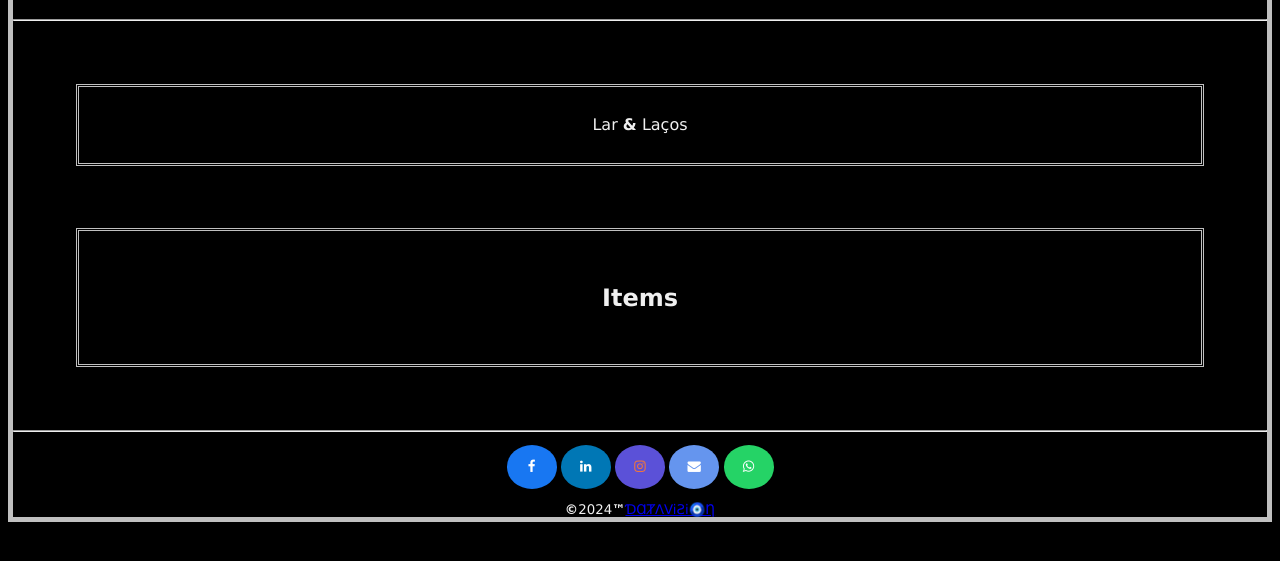
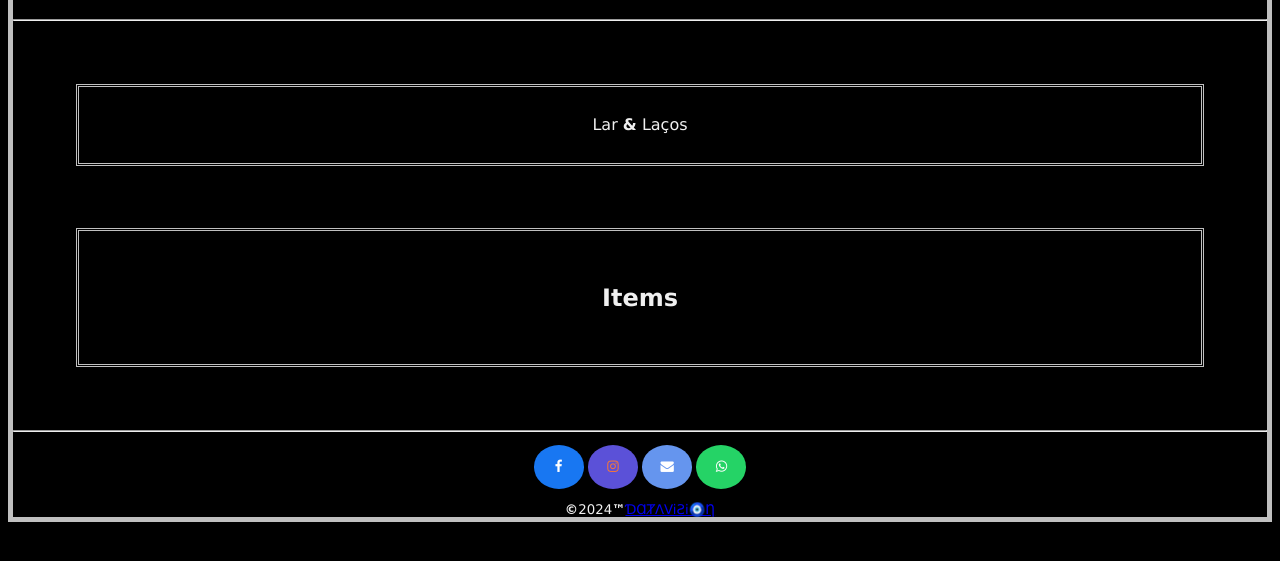
Before and after one commit to larelacos/larelacos.github.io, a plain HTML site: page index.html in a window 1280 px wide. Shown: the part 115-676 px from the top of the page. Drawn offline with Linux system fonts and the light colour scheme.

Commit message:
index.html

```diff
--- a/index.html
+++ b/index.html
@@ -33,7 +33,6 @@
     	<link rel=stylesheet href=https://cdnjs.cloudflare.com/ajax/libs/font-awesome/4.7.0/css/font-awesome.min.css>
     	<!--  Font AweSome Icons -->
     	<p class=center><a href=https://www.facebook.com/   class='fa fa-facebook'  target=_blank></a>
-                		<a href=https://www.linkedin.com/   class='fa fa-linkedin'  target=_blank></a>
                     	<a href=https://instagram.com/      class='fa fa-instagram' target=_blank></a>
                     	<a href=mailto:                     class='fa fa-envelope'  target=_blank></a>
                     	<a href=https://wa.me/              class='fa fa-whatsapp'  target=_blank></a></p>
```
